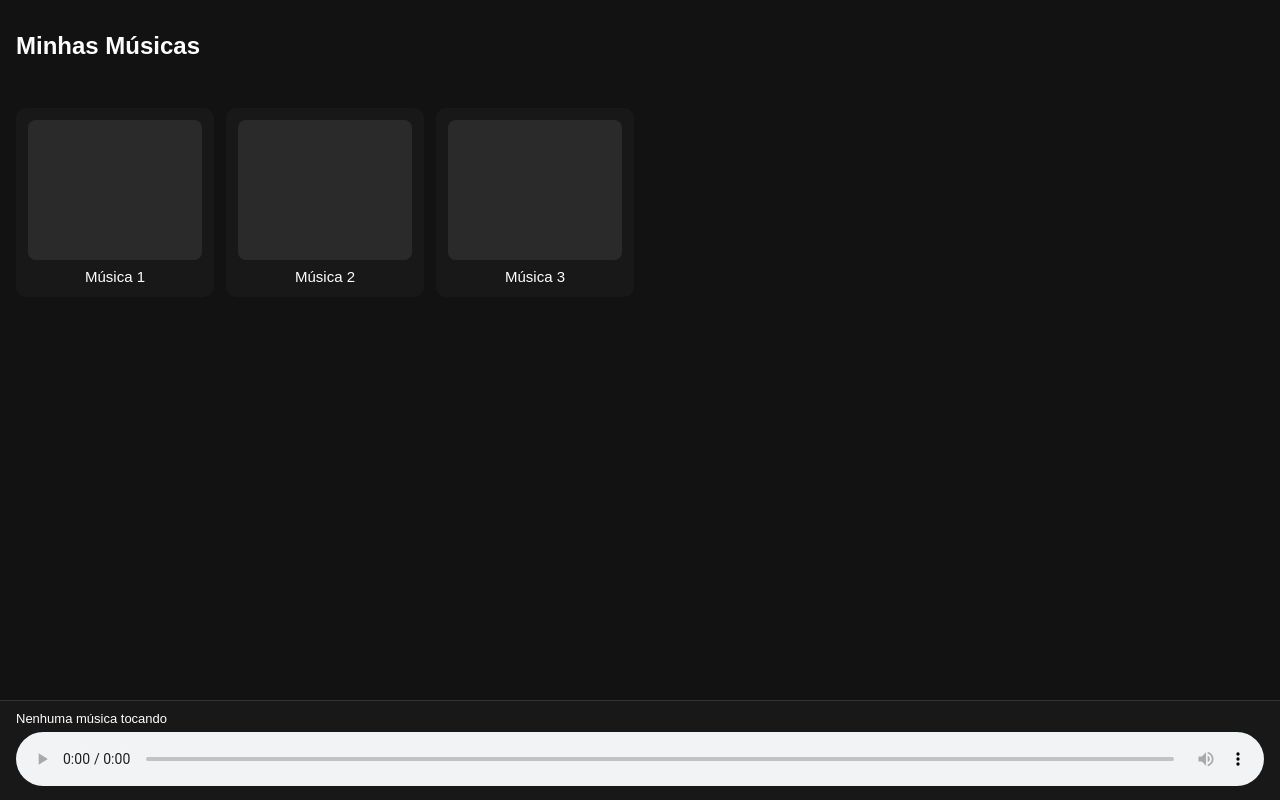
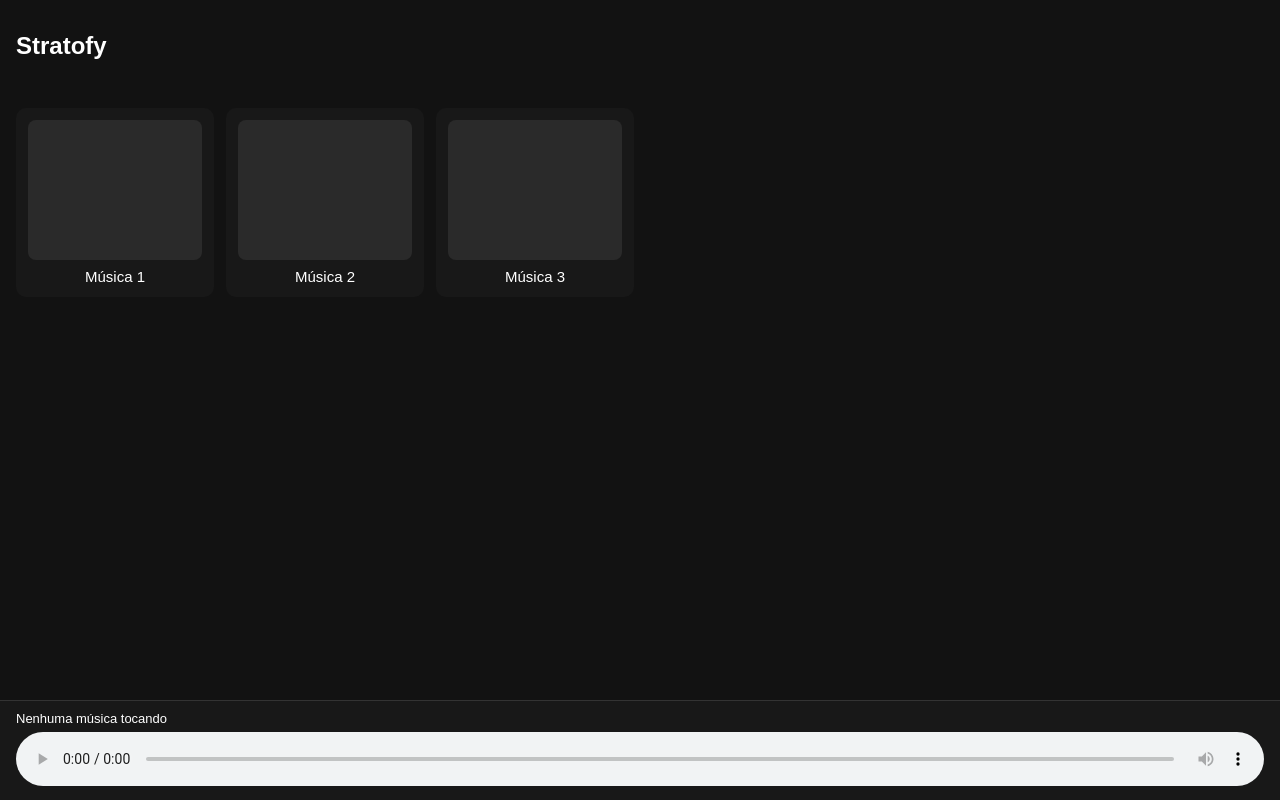
Before and after one commit to betteroneblip/Stratofy00, a plain HTML site: page index.html in a window 1280 px wide. Drawn offline with Linux system fonts and the light colour scheme.

Commit message:
index.html

```diff
--- a/index.html
+++ b/index.html
@@ -11,7 +11,7 @@
 </head>
 <body>
 
-  <h1>Minhas Músicas</h1>
+  <h1>Stratofy</h1>
 
   <div class="grid">
 
```
